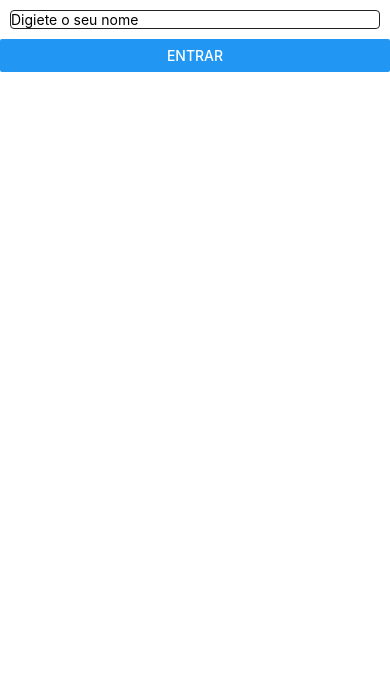
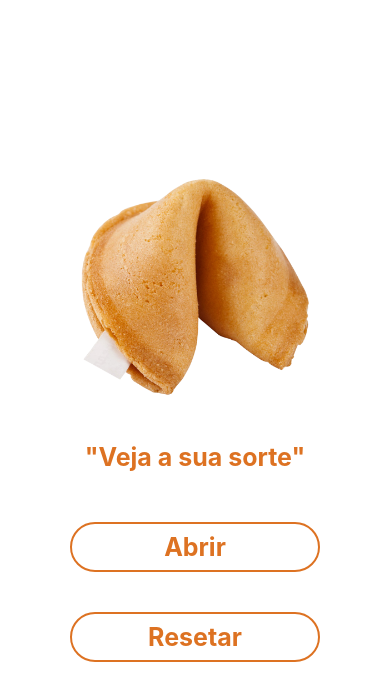
Before and after one commit to Venturim1/React-native, a React Native app: screen / in a window 390 px wide. Shown: the top 700 px of the page. Built offline with nearby package versions, Linux system fonts and the light colour scheme.

Commit message:
Aplicativo biscoito da sorte :)

```diff
--- a/App.js
+++ b/App.js
@@ -1,57 +1,128 @@
-import React, {Component} from "react";
-import {View, TextInput, StyleSheet, Text, Button, Alert} from 'react-native'
+import React, { Component } from "react";
+import { View, StyleSheet, Image, Text, TouchableOpacity, Alert } from 'react-native';
+
+  const frases = [
+      "A sorte favorece quem se prepara.",
+      "Algo incrível está prestes a acontecer na sua vida.",
+      "Você vai conquistar algo que nem imaginava.",
+      "Um pequeno passo hoje trará grandes resultados amanhã.",
+      "Confie no processo, você está no caminho certo.",
+      "Sua persistência será recompensada.",
+      "Boas notícias estão a caminho.",
+      "Uma oportunidade inesperada surgirá em breve.",
+      "A felicidade está nas pequenas coisas.",
+      "Você vai surpreender alguém (inclusive você mesmo).",
+      "Hoje é um ótimo dia para pedir pizza 🍕",
+      "Você merece um lanche agora.",
+      "A sorte sorri para quem abre a geladeira.",
+      "Seu código vai rodar de primeira… ou não 😅",
+      "Alguém está pensando em você (provavelmente o boleto).",
+      "Não confie em biscoitos da sorte... mas esse você pode 😉",
+      "Você vai ficar rico… em experiência.",
+      "Evite bugs hoje (ou pelo menos tente).",
+      "Café resolverá 90% dos seus problemas ☕",
+      "Você vai dormir tarde hoje… de novo.",
+      "Grandes sistemas começam com uma linha de código.",
+      "Erros são apenas aprendizado disfarçado.",
+      "Continue, você está evoluindo mais do que imagina.",
+      "O sucesso é a soma de pequenos esforços diários.",
+      "Não desista — todo dev já passou por isso.",
+      "Seu futuro eu vai agradecer por você não desistir hoje.",
+      "Cada bug resolvido te deixa mais forte.",
+      "Persistência é mais importante que talento."
+    ];
 
 class App extends Component {
-  constructor(props){
+  constructor(props) {
     super(props);
     this.state = {
-      nome: '',
-      input: ''
+      mensagem: '"Veja a sua sorte"',
+      caminho: require('./src/biscoito.png'),
+      aberto: false
     }
-    this.entrar = this.entrar.bind(this)
+    this.quebrarBiscoito = this.quebrarBiscoito.bind(this);
+    this.quebrarBiscoitoNovamente = this.quebrarBiscoitoNovamente.bind(this);
   }
 
-  entrar() {
-    if(this.state.input === ''){
-      alert("Digiete o seu nome!")
-      return;
+  quebrarBiscoito() {
+
+    if(this.state.aberto === false) {
+      const numero = Math.floor(Math.random() * frases.length);
+      this.setState({mensagem: frases[numero], caminho: require('./src/biscoitoAberto.png'), aberto: true })
     }
-    this.setState({nome:`Bem vindo: ${this.state.input} !` })
+  }
+
+  quebrarBiscoitoNovamente() {
+    this.setState({mensagem: '"Veja a sua sorte"', caminho: require('./src/biscoito.png'), aberto: false })
   }
 
   render() {
-    return(
-      <View style={{flex:1}}>
-          <TextInput
-          style={styles.input}
-          placeholder="Digiete o seu nome"
-          underlineColorAndroid='transparent'
-          onChangeText={(texto => this.setState({input: texto}))}
-          />
+    return (
+      <View style={styles.container}>
+        <Image
+          source={(this.state.caminho)}
+          style={styles.img}
+        />
 
-          <Button title="Entrar" onPress={() => this.entrar()}/>
-          <Text style={styles.text}>{this.state.nome}</Text>
+
+
+        <Text style={styles.txt}>{this.state.mensagem}</Text>
+
+        <TouchableOpacity style={styles.botao} onPress={() => this.quebrarBiscoito()}>
+          <View style={styles.btnArea}>
+            <Text style={styles.btnText}>Abrir</Text>
+          </View>
+        </TouchableOpacity>
+
+        <TouchableOpacity style={styles.botao} onPress={() => this.quebrarBiscoitoNovamente()}>
+          <View style={styles.btnArea}>
+            <Text style={styles.btnText}>Resetar</Text>
+          </View>
+        </TouchableOpacity>
       </View>
+
+
     )
   }
-
 }
 
 const styles = StyleSheet.create({
   container: {
-    flex:1
+    flex: 1,
+    justifyContent: "center",
+    alignItems: "center"
   },
-  input: {
-    borderWidth: 1,
-    borderColor: "#222",
-    borderRadius: 4,
-    margin:10
+  img: {
+    height: 250,
+    width: 250
   },
-  text: {
-    textAlign:'center',
-    fontSize: 25
+  txt: {
+    fontSize: 25,
+    fontWeight: 'bold',
+    margin: 30,
+    color: '#dd7222'
+  },
+
+  botao: {
+    width: 250,
+    height: 50,
+    margin: 20,
+    borderWidth: 2,
+    borderRadius: 25,
+    borderColor: '#dd7222',
+  },
+
+  btnArea: {
+    justifyContent: 'center',
+    alignItems: 'center',
+    flex: 1
+  },
+
+  btnText: {
+    color: '#dd7222',
+    fontSize: 25,
+    fontWeight: 'bold'
   }
-
 })
 
 export default App;
```
Also changed, not shown: src/biscoito.png (added), src/biscoitoAberto.png (added).
